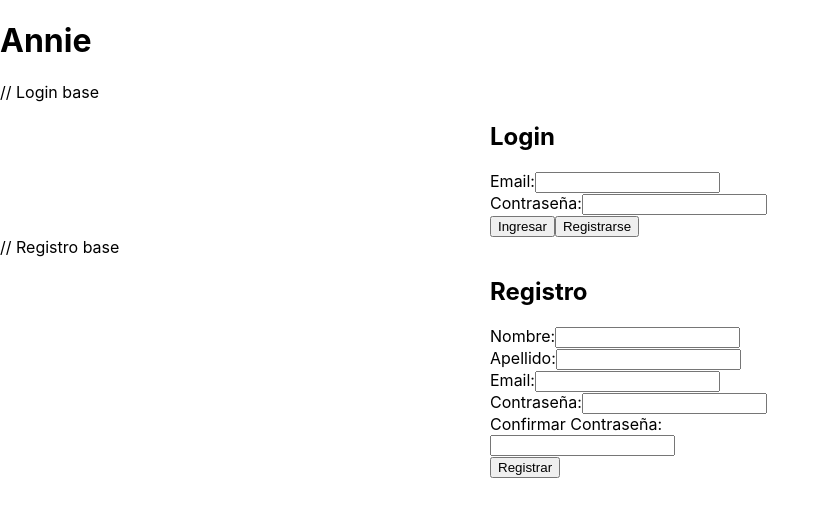
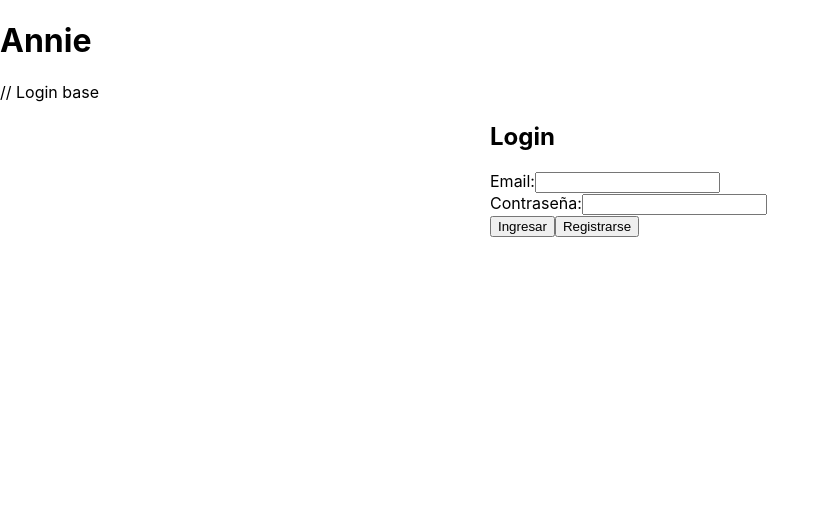
Before and after one commit to AzelMe/annieV2, a React (Create React App) app in the folder nombre-del-proyecto/: page / in a window 1280 px wide. Shown: the top 516 px of the page, without its empty margins (0-830 px from the left). Built offline with nearby package versions, Linux system fonts and the light colour scheme.

Commit message:
React router

```diff
--- a/nombre-del-proyecto/src/App.js
+++ b/nombre-del-proyecto/src/App.js
@@ -7,8 +7,6 @@ function App() {
       <h1>Annie</h1>
       // Login base
       <Login />
-      // Registro base
-      <Registro />
     </div>
   );
 }
--- /dev/null
+++ b/package.json
@@ -0,0 +1,5 @@
+{
+  "dependencies": {
+    "react-router-dom": "^7.13.0"
+  }
+}
```
Also changed, not shown: 1 other file (tests, documents, lock files or other folders).
